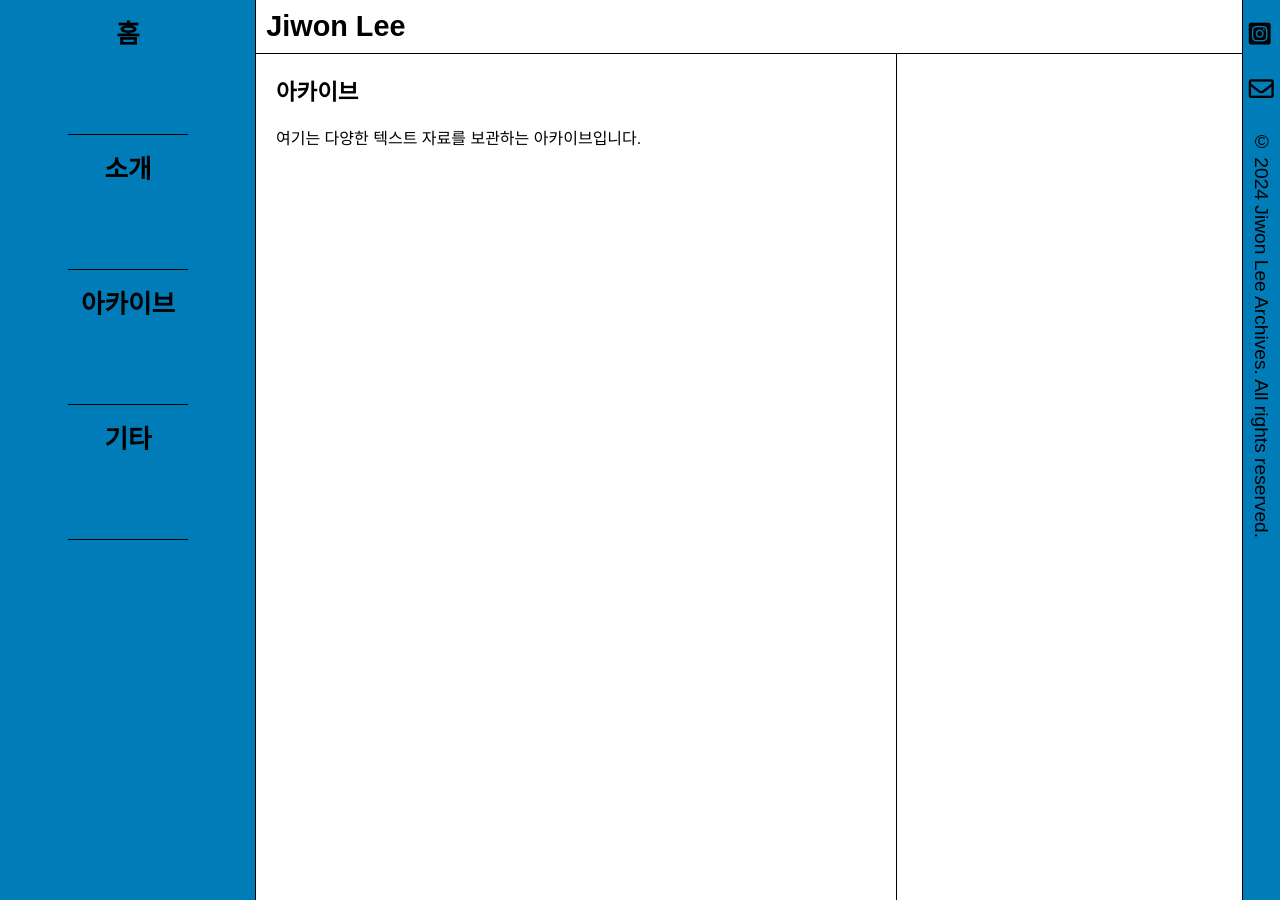
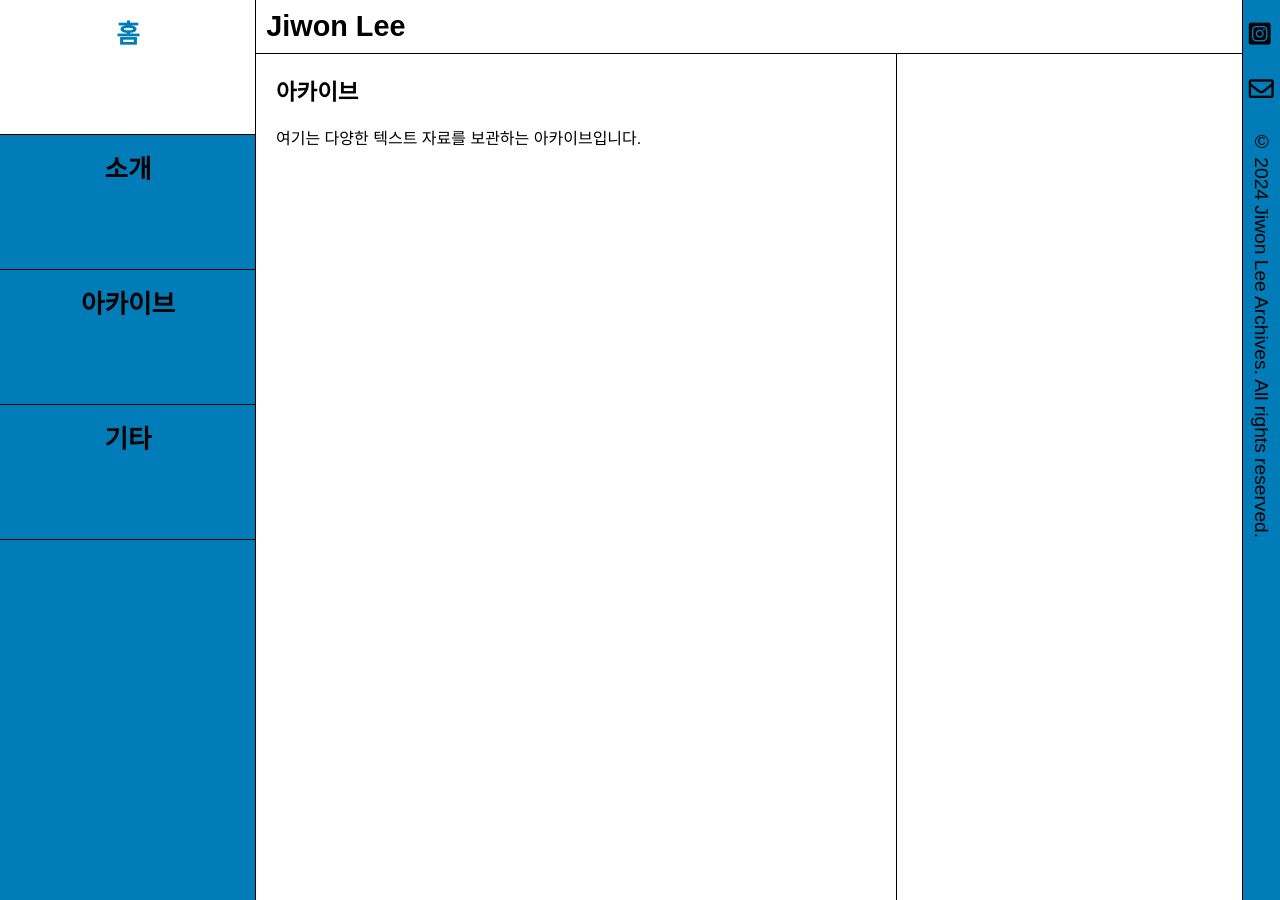
Before and after one commit to LfayeJ/archives, a Jekyll site: the page built from index.html, in a window 1280 px wide and 900 px high. Built offline with Jekyll 4.4.1, drawn with Linux system fonts in a browser that asks for light colours; some web fonts are replaced.

Commit message:
Update styles.css

```diff
--- a/assets/css/styles.css
+++ b/assets/css/styles.css
@@ -144,8 +144,6 @@
   display: grid;
   width: 20vw;
   background-color: var(--hover-color);
-  justify-content: center; /* 그리드 항목의 수평 정렬 */
-  align-content: center; /* 그리드 항목의 수직 정렬 */
 }
 
 .grid-item {
```
